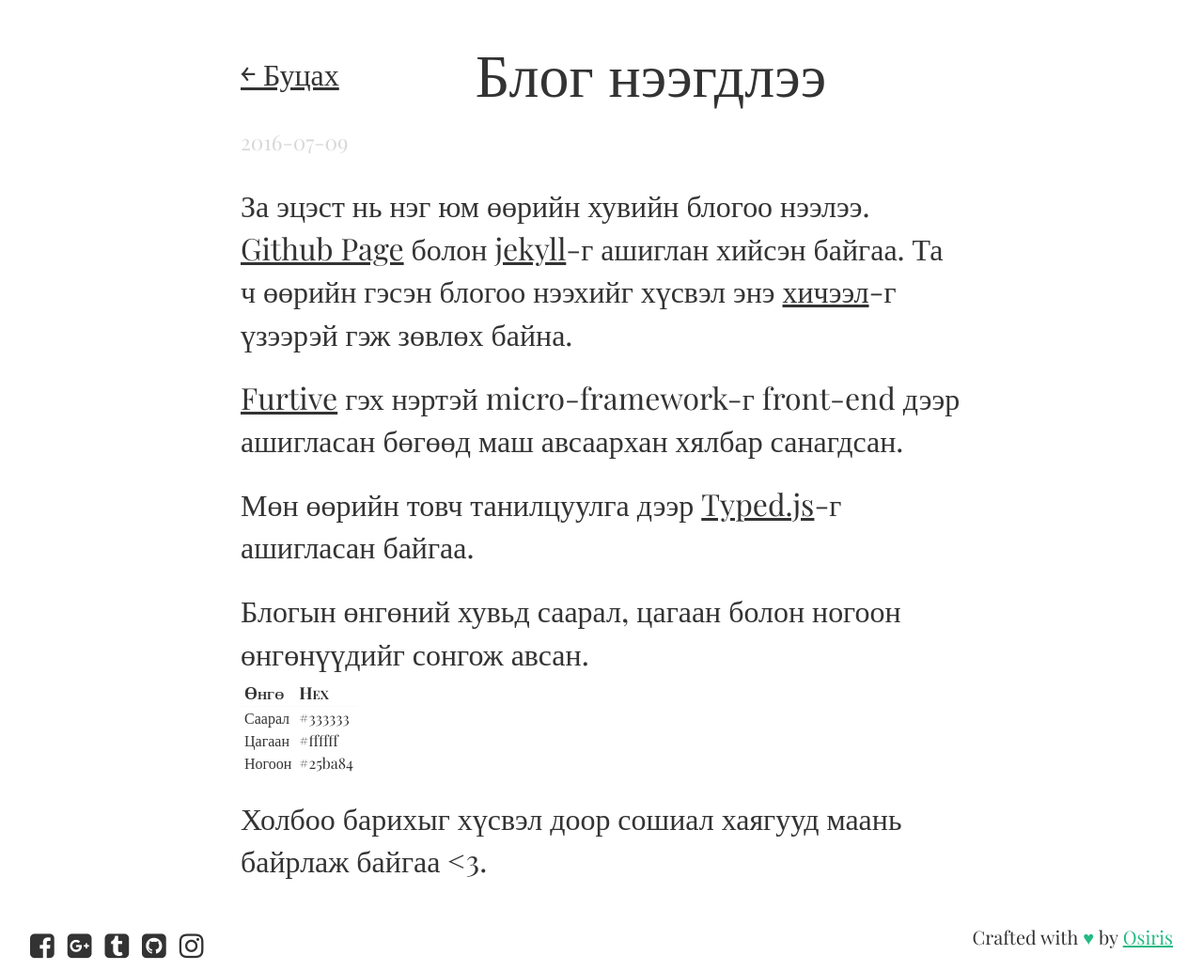
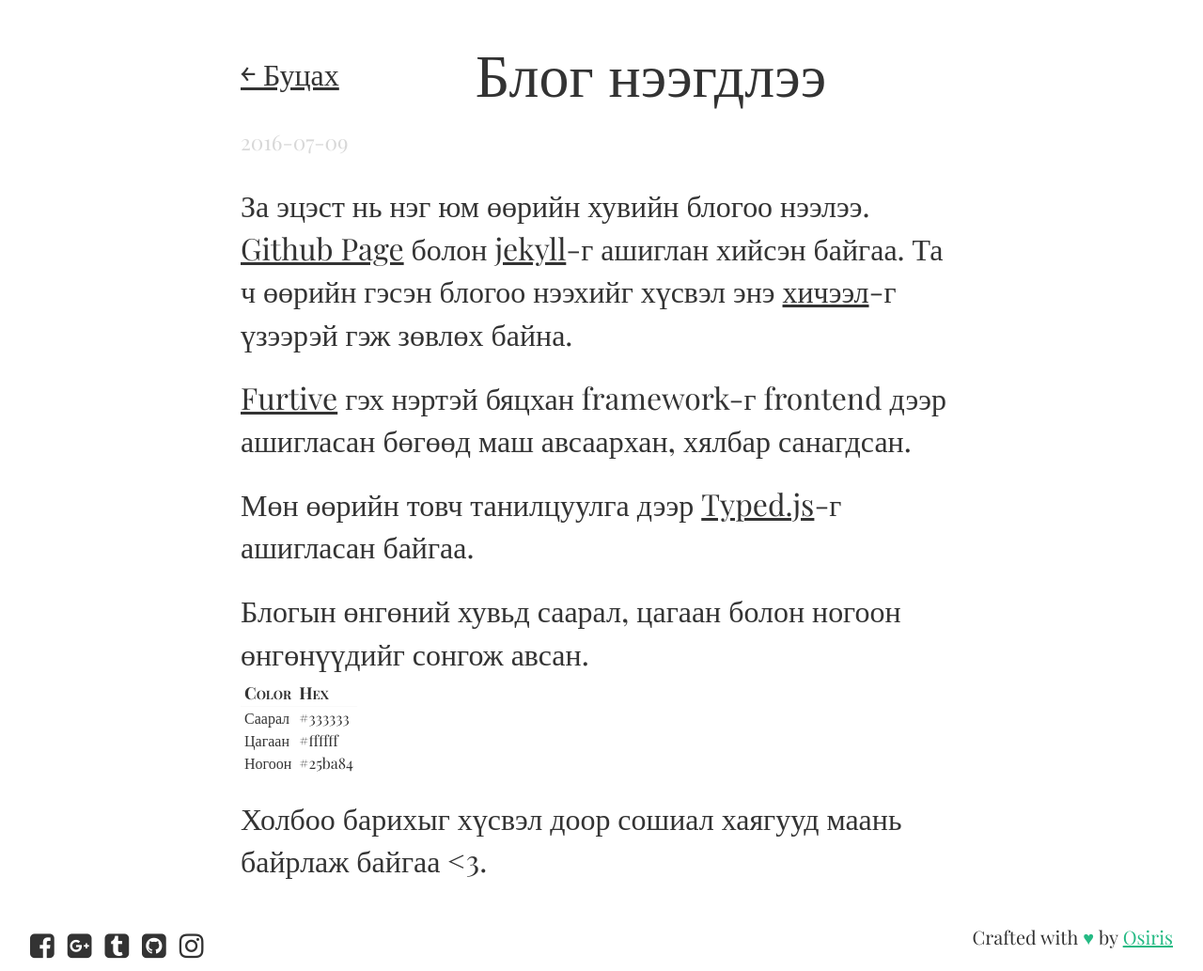
Before and after one commit to Ds3c-ctf-team/enkhee-Osiris.github.io-old, a Jekyll site: the page built from _posts/2016-07-09-blog-launched.md, in a window 1280 px wide. Shown: the whole page at 94% size. Built offline with Jekyll 4.4.1, drawn with Linux system fonts in a browser that asks for light colours; nearby versions of some CDN libraries; some web fonts are replaced.

Commit message:
Update post

```diff
--- a/_posts/2016-07-09-blog-launched.md
+++ b/_posts/2016-07-09-blog-launched.md
@@ -5,13 +5,13 @@ date: 2016-07-09
 ---
 За эцэст нь нэг юм өөрийн хувийн блогоо нээлээ. [Github Page](https://pages.github.com) болон [jekyll](http://jekyllrb.com)-г ашиглан хийсэн байгаа. Та ч өөрийн гэсэн блогоо нээхийг хүсвэл энэ [хичээл](http://jmcglone.com/guides/github-pages/)-г үзээрэй гэж зөвлөх байна.
 
-[Furtive](http://furtive.co) гэх нэртэй micro-framework-г front-end дээр ашигласан бөгөөд маш авсаархан хялбар санагдсан.
+[Furtive](http://furtive.co) гэх нэртэй бяцхан framework-г frontend дээр ашигласан бөгөөд маш авсаархан, хялбар санагдсан.
 
 Мөн өөрийн товч танилцуулга дээр [Typed.js](http://typed.js.github.io)-г ашигласан байгаа.
 
 Блогын өнгөний хувьд саарал, цагаан болон ногоон өнгөнүүдийг сонгож авсан.
 
-| Өнгө | Hex |
+| Color | Hex |
 |------|-----|
 |Саарал|#333333|
 |Цагаан|#ffffff|
```
